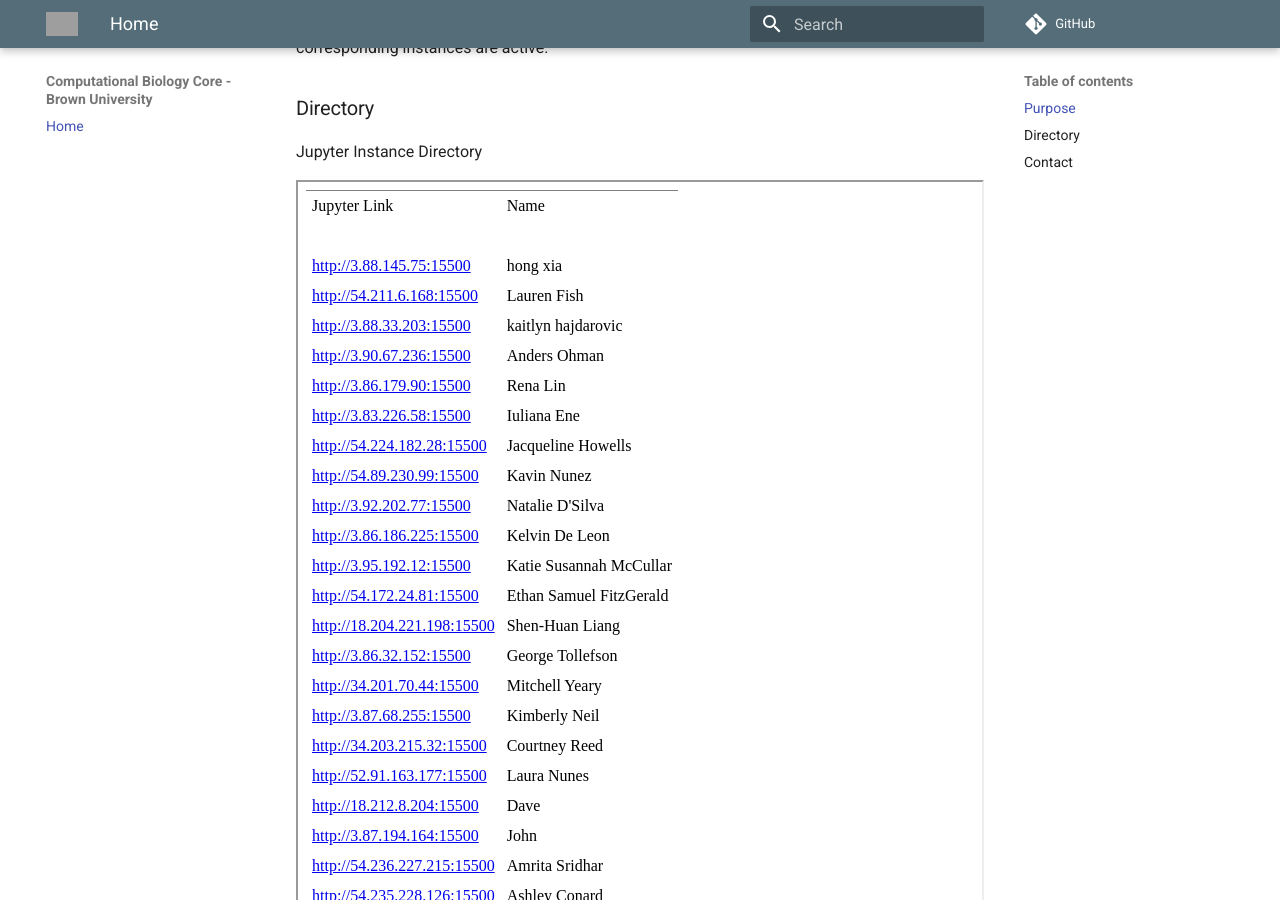
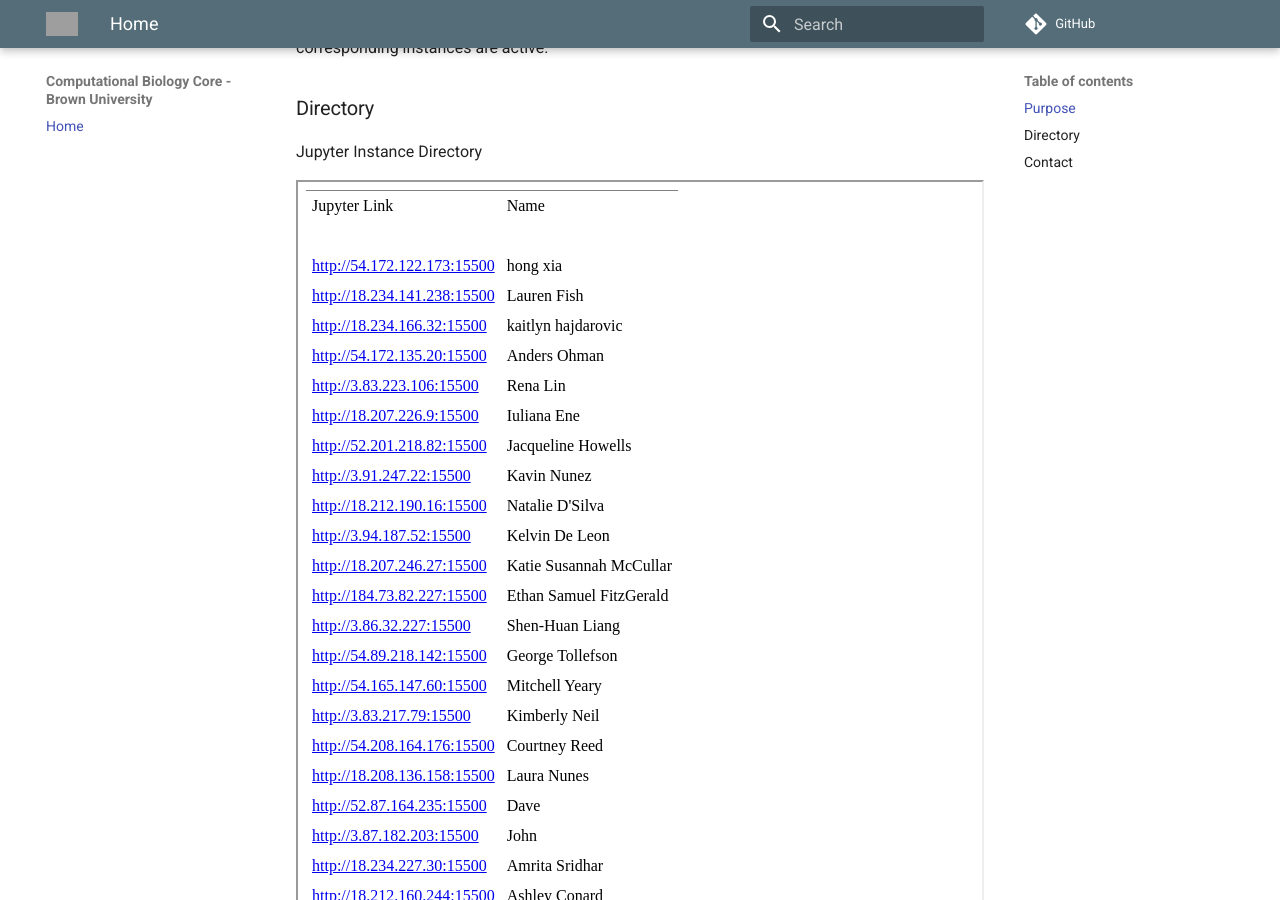
Before and after one commit to Aynur31/cbc-workshop-directory, an MkDocs documentation site: the page built from docs/index.md, in a window 1280 px wide and 900 px high, scrolled down 615 px. Built offline with MkDocs 1.6.1 and Material for MkDocs 9.7.7, drawn with Linux system fonts in a browser that asks for light colours; comment, search, counter and statistics services are not loaded; grey boxes are pictures that could not be loaded.

Commit message:
JupyterFleet directory autopushed

```diff
--- a/docs/assets/user_directory.html
+++ b/docs/assets/user_directory.html
@@ -14,143 +14,143 @@
 <td class="org-left">&#xa0;</td>
 </tr>
 <tr>
-<td class="org-left"><a href="http://3.88.145.75:15500">http://3.88.145.75:15500</a></td>
+<td class="org-left"><a href="http://54.172.122.173:15500">http://54.172.122.173:15500</a></td>
 <td class="org-left">hong xia</td>
 </tr>
 <tr>
-<td class="org-left"><a href="http://54.211.6.168:15500">http://54.211.6.168:15500</a></td>
+<td class="org-left"><a href="http://18.234.141.238:15500">http://18.234.141.238:15500</a></td>
 <td class="org-left">Lauren Fish</td>
 </tr>
 <tr>
-<td class="org-left"><a href="http://3.88.33.203:15500">http://3.88.33.203:15500</a></td>
+<td class="org-left"><a href="http://18.234.166.32:15500">http://18.234.166.32:15500</a></td>
 <td class="org-left">kaitlyn hajdarovic</td>
 </tr>
 <tr>
-<td class="org-left"><a href="http://3.90.67.236:15500">http://3.90.67.236:15500</a></td>
+<td class="org-left"><a href="http://54.172.135.20:15500">http://54.172.135.20:15500</a></td>
 <td class="org-left">Anders Ohman</td>
 </tr>
 <tr>
-<td class="org-left"><a href="http://3.86.179.90:15500">http://3.86.179.90:15500</a></td>
+<td class="org-left"><a href="http://3.83.223.106:15500">http://3.83.223.106:15500</a></td>
 <td class="org-left">Rena Lin</td>
 </tr>
 <tr>
-<td class="org-left"><a href="http://3.83.226.58:15500">http://3.83.226.58:15500</a></td>
+<td class="org-left"><a href="http://18.207.226.9:15500">http://18.207.226.9:15500</a></td>
 <td class="org-left">Iuliana Ene</td>
 </tr>
 <tr>
-<td class="org-left"><a href="http://54.224.182.28:15500">http://54.224.182.28:15500</a></td>
+<td class="org-left"><a href="http://52.201.218.82:15500">http://52.201.218.82:15500</a></td>
 <td class="org-left">Jacqueline Howells</td>
 </tr>
 <tr>
-<td class="org-left"><a href="http://54.89.230.99:15500">http://54.89.230.99:15500</a></td>
+<td class="org-left"><a href="http://3.91.247.22:15500">http://3.91.247.22:15500</a></td>
 <td class="org-left">Kavin Nunez</td>
 </tr>
 <tr>
-<td class="org-left"><a href="http://3.92.202.77:15500">http://3.92.202.77:15500</a></td>
+<td class="org-left"><a href="http://18.212.190.16:15500">http://18.212.190.16:15500</a></td>
 <td class="org-left">Natalie D'Silva</td>
 </tr>
 <tr>
-<td class="org-left"><a href="http://3.86.186.225:15500">http://3.86.186.225:15500</a></td>
+<td class="org-left"><a href="http://3.94.187.52:15500">http://3.94.187.52:15500</a></td>
 <td class="org-left">Kelvin De Leon</td>
 </tr>
 <tr>
-<td class="org-left"><a href="http://3.95.192.12:15500">http://3.95.192.12:15500</a></td>
+<td class="org-left"><a href="http://18.207.246.27:15500">http://18.207.246.27:15500</a></td>
 <td class="org-left">Katie Susannah McCullar</td>
 </tr>
 <tr>
-<td class="org-left"><a href="http://54.172.24.81:15500">http://54.172.24.81:15500</a></td>
+<td class="org-left"><a href="http://184.73.82.227:15500">http://184.73.82.227:15500</a></td>
 <td class="org-left">Ethan Samuel FitzGerald</td>
 </tr>
 <tr>
-<td class="org-left"><a href="http://18.204.221.198:15500">http://18.204.221.198:15500</a></td>
+<td class="org-left"><a href="http://3.86.32.227:15500">http://3.86.32.227:15500</a></td>
 <td class="org-left">Shen-Huan Liang</td>
 </tr>
 <tr>
-<td class="org-left"><a href="http://3.86.32.152:15500">http://3.86.32.152:15500</a></td>
+<td class="org-left"><a href="http://54.89.218.142:15500">http://54.89.218.142:15500</a></td>
 <td class="org-left">George Tollefson</td>
 </tr>
 <tr>
-<td class="org-left"><a href="http://34.201.70.44:15500">http://34.201.70.44:15500</a></td>
+<td class="org-left"><a href="http://54.165.147.60:15500">http://54.165.147.60:15500</a></td>
 <td class="org-left">Mitchell Yeary</td>
 </tr>
 <tr>
-<td class="org-left"><a href="http://3.87.68.255:15500">http://3.87.68.255:15500</a></td>
+<td class="org-left"><a href="http://3.83.217.79:15500">http://3.83.217.79:15500</a></td>
 <td class="org-left">Kimberly Neil</td>
 </tr>
 <tr>
-<td class="org-left"><a href="http://34.203.215.32:15500">http://34.203.215.32:15500</a></td>
+<td class="org-left"><a href="http://54.208.164.176:15500">http://54.208.164.176:15500</a></td>
 <td class="org-left">Courtney Reed</td>
 </tr>
 <tr>
-<td class="org-left"><a href="http://52.91.163.177:15500">http://52.91.163.177:15500</a></td>
+<td class="org-left"><a href="http://18.208.136.158:15500">http://18.208.136.158:15500</a></td>
 <td class="org-left">Laura Nunes</td>
 </tr>
 <tr>
-<td class="org-left"><a href="http://18.212.8.204:15500">http://18.212.8.204:15500</a></td>
+<td class="org-left"><a href="http://52.87.164.235:15500">http://52.87.164.235:15500</a></td>
 <td class="org-left">Dave</td>
 </tr>
 <tr>
-<td class="org-left"><a href="http://3.87.194.164:15500">http://3.87.194.164:15500</a></td>
+<td class="org-left"><a href="http://3.87.182.203:15500">http://3.87.182.203:15500</a></td>
 <td class="org-left">John</td>
 </tr>
 <tr>
-<td class="org-left"><a href="http://54.236.227.215:15500">http://54.236.227.215:15500</a></td>
+<td class="org-left"><a href="http://18.234.227.30:15500">http://18.234.227.30:15500</a></td>
 <td class="org-left">Amrita Sridhar</td>
 </tr>
 <tr>
-<td class="org-left"><a href="http://54.235.228.126:15500">http://54.235.228.126:15500</a></td>
+<td class="org-left"><a href="http://18.212.160.244:15500">http://18.212.160.244:15500</a></td>
 <td class="org-left">Ashley Conard</td>
 </tr>
 <tr>
-<td class="org-left"><a href="http://18.233.156.234:15500">http://18.233.156.234:15500</a></td>
+<td class="org-left"><a href="http://54.167.154.77:15500">http://54.167.154.77:15500</a></td>
 <td class="org-left">Seung-Ah Choe</td>
 </tr>
 <tr>
-<td class="org-left"><a href="http://100.26.189.182:15500">http://100.26.189.182:15500</a></td>
+<td class="org-left"><a href="http://54.210.205.192:15500">http://54.210.205.192:15500</a></td>
 <td class="org-left">Clara Sears</td>
 </tr>
 <tr>
-<td class="org-left"><a href="http://3.84.196.206:15500">http://3.84.196.206:15500</a></td>
+<td class="org-left"><a href="http://35.172.129.150:15500">http://35.172.129.150:15500</a></td>
 <td class="org-left">Erin Kulick</td>
 </tr>
 <tr>
-<td class="org-left"><a href="http://3.84.234.70:15500">http://3.84.234.70:15500</a></td>
+<td class="org-left"><a href="http://54.164.98.177:15500">http://54.164.98.177:15500</a></td>
 <td class="org-left">Medina Jackson-Browne</td>
 </tr>
 <tr>
-<td class="org-left"><a href="http://3.83.80.66:15500">http://3.83.80.66:15500</a></td>
+<td class="org-left"><a href="http://3.83.148.97:15500">http://3.83.148.97:15500</a></td>
 <td class="org-left">Nan Li</td>
 </tr>
 <tr>
-<td class="org-left"><a href="http://3.84.89.181:15500">http://3.84.89.181:15500</a></td>
+<td class="org-left"><a href="http://3.84.74.15:15500">http://3.84.74.15:15500</a></td>
 <td class="org-left">Geetika Kalloo</td>
 </tr>
 <tr>
-<td class="org-left"><a href="http://52.90.190.94:15500">http://52.90.190.94:15500</a></td>
+<td class="org-left"><a href="http://3.83.91.14:15500">http://3.83.91.14:15500</a></td>
 <td class="org-left">Rachel Denlinger</td>
 </tr>
 <tr>
-<td class="org-left"><a href="http://52.91.193.251:15500">http://52.91.193.251:15500</a></td>
+<td class="org-left"><a href="http://54.234.50.26:15500">http://54.234.50.26:15500</a></td>
 <td class="org-left">Melissa Eliot</td>
 </tr>
 <tr>
-<td class="org-left"><a href="http://3.92.214.175:15500">http://3.92.214.175:15500</a></td>
+<td class="org-left"><a href="http://3.86.196.204:15500">http://3.86.196.204:15500</a></td>
 <td class="org-left">Shengzhi Sun</td>
 </tr>
 <tr>
-<td class="org-left"><a href="http://3.83.103.251:15500">http://3.83.103.251:15500</a></td>
+<td class="org-left"><a href="http://3.83.154.170:15500">http://3.83.154.170:15500</a></td>
 <td class="org-left">Salomi</td>
 </tr>
 <tr>
-<td class="org-left"><a href="http://3.93.212.204:15500">http://3.93.212.204:15500</a></td>
+<td class="org-left"><a href="http://34.227.161.24:15500">http://34.227.161.24:15500</a></td>
 <td class="org-left">Felix Chan</td>
 </tr>
 <tr>
-<td class="org-left"><a href="http://18.234.222.165:15500">http://18.234.222.165:15500</a></td>
+<td class="org-left"><a href="http://3.87.44.118:15500">http://3.87.44.118:15500</a></td>
 <td class="org-left">Tiffany Ding</td>
 </tr>
 <tr>
-<td class="org-left"><a href="http://3.88.222.89:15500">http://3.88.222.89:15500</a></td>
+<td class="org-left"><a href="http://3.92.50.180:15500">http://3.92.50.180:15500</a></td>
 <td class="org-left"><b>Unassigned</b></td>
 </tr>
 </tr>
```
